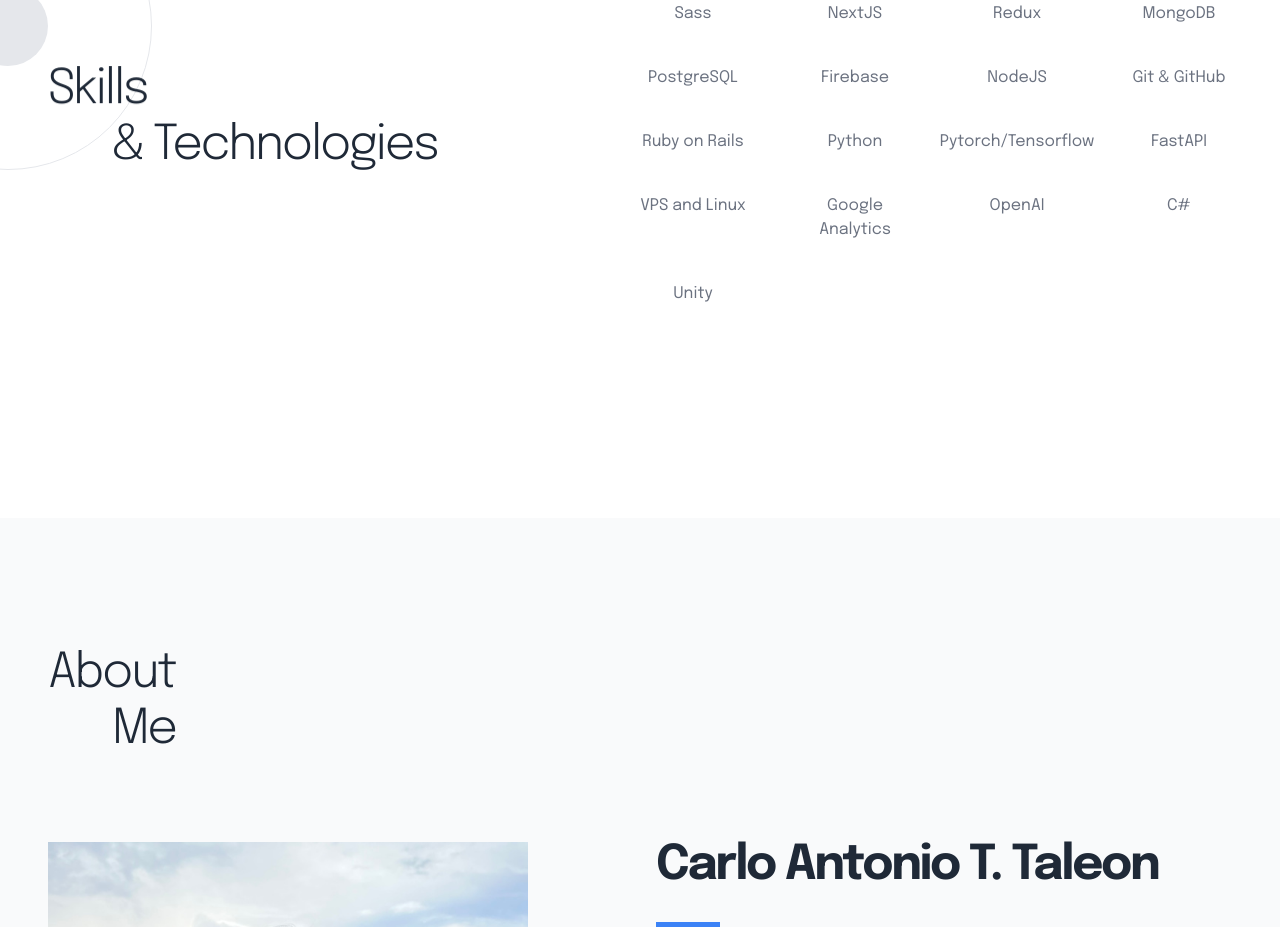
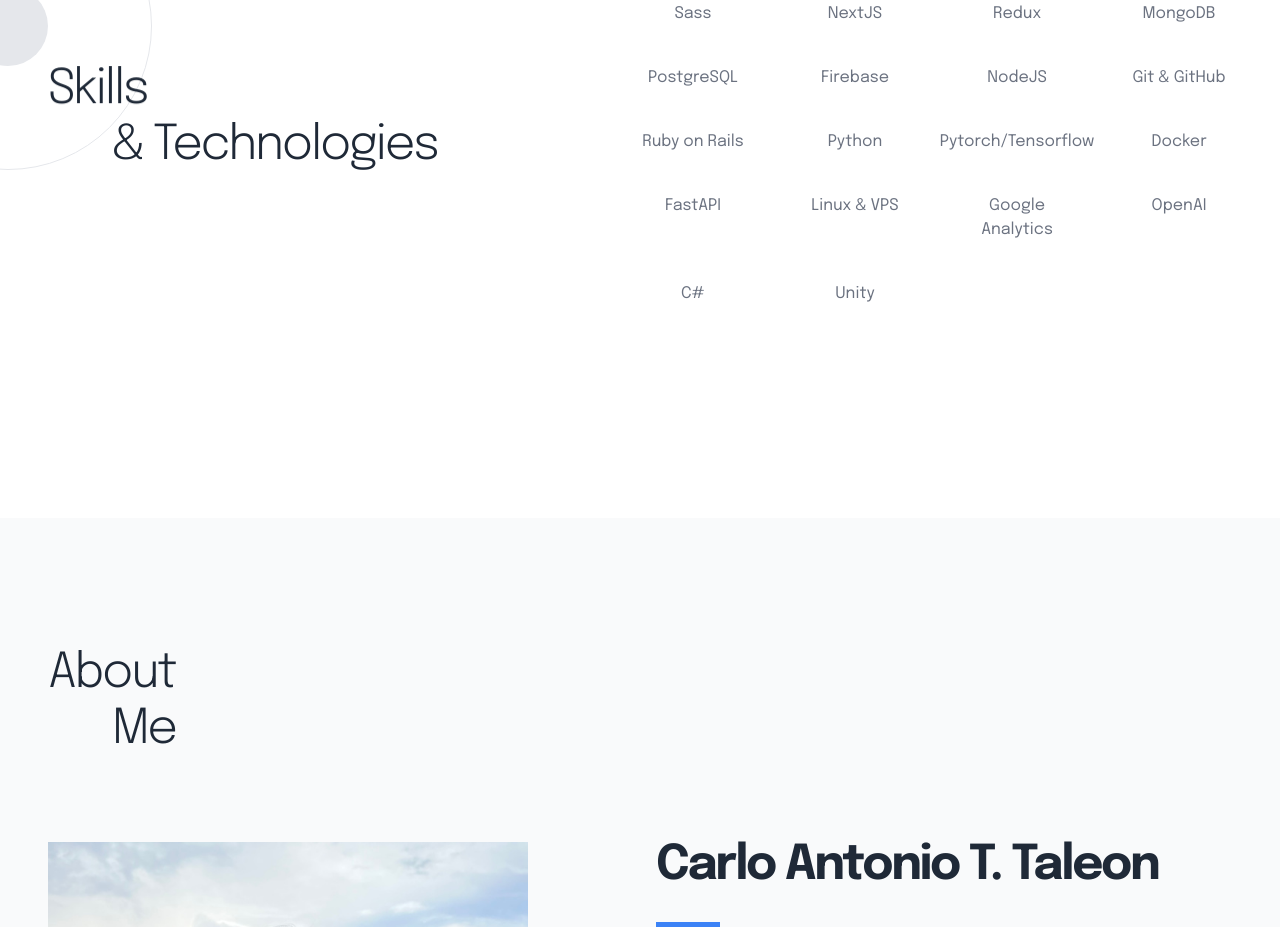
Before and after one commit to Blankeos/next-portfolio, a Next.js app: page / in a window 1280 px wide. Shown: the part 3320-4247 px from the top of the page. Built offline with nearby package versions, Linux system fonts and the light colour scheme.

Commit message:
Updated skills

```diff
--- a/data/skills.ts
+++ b/data/skills.ts
@@ -77,11 +77,15 @@ const skills: Skills = [
     Icon: SiUnity,
   },
   {
+    name: "Docker",
+    Icon: SiUnity,
+  },
+  {
     name: "FastAPI",
     Icon: SiUnity,
   },
   {
-    name: "VPS and Linux",
+    name: "Linux & VPS",
     Icon: SiUnity,
   },
   {
```
